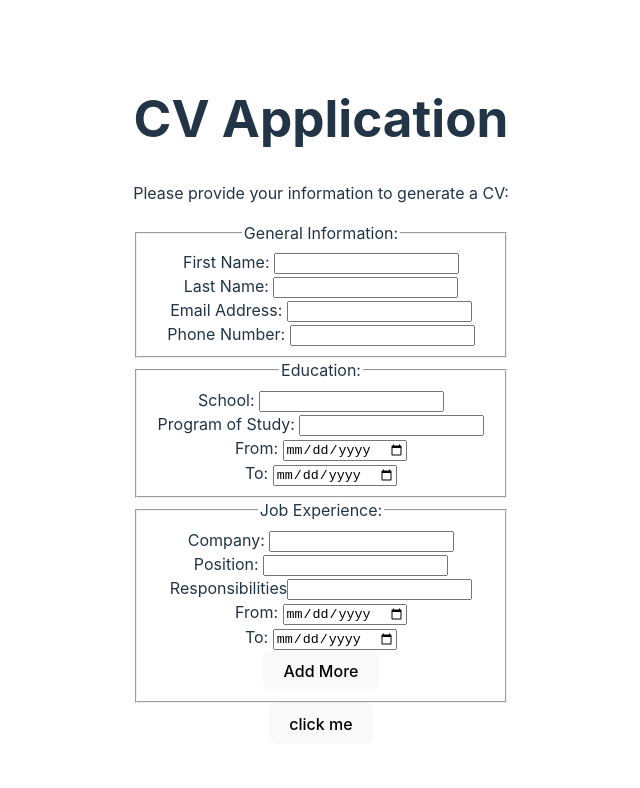
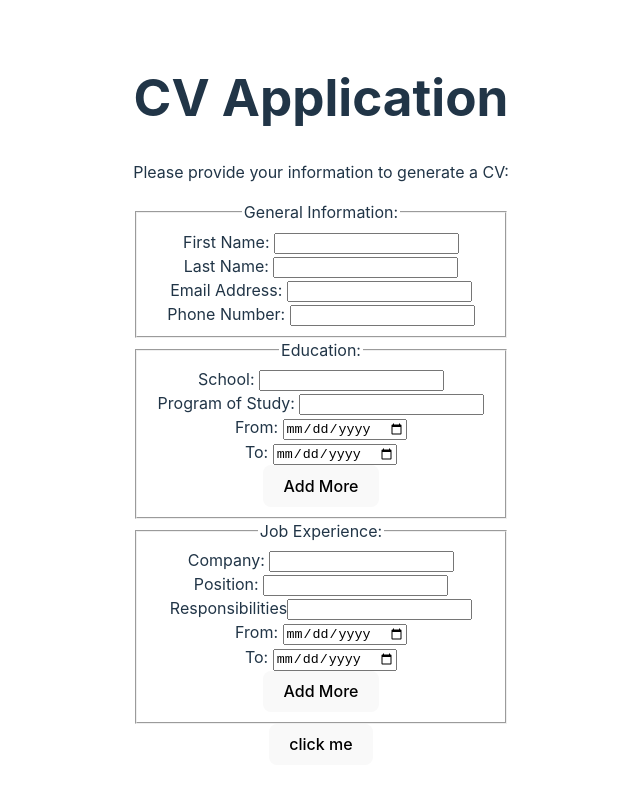
Before and after one commit to Mahyar-98/odin-cvApplication, a React (Vite) app: page / in a window 1280 px wide. Shown: the top 788 px of the page, without its empty margins (319-959 px from the left). Built offline with nearby package versions, Linux system fonts and the light colour scheme.

Commit message:
Add more functionality to the education field

```diff
--- a/src/App.jsx
+++ b/src/App.jsx
@@ -43,6 +43,7 @@ function Education() {
       <InputField name="edFrom" type="date" label="From: " />
       <br />
       <InputField name="edTo" type="date" label="To: " />
+      <br />
     </>
   );
 }
@@ -83,6 +84,19 @@ function Practical({ data, num }) {
         value={data.expTo}
       />
       <br />
+    </>
+  );
+}
+
+function EducationList({ list }) {
+  return (
+    <>
+      {Object.entries(list).map(([key, value]) => (
+        <>
+          {key === "1" ? null : <hr />}
+          <Education key={key} data={value} num={key} />
+        </>
+      ))}
     </>
   );
 }
@@ -157,7 +171,17 @@ function CVApp() {
     setIsEditing(!isEditing);
   }
 
-  function handleAdd() {
+  function handleAdd(type) {
+    if (type === "education") {
+      const nextId = Math.max(...Object.keys(formData.education)) + 1;
+      setFormData((prevFormData) => ({
+        ...prevFormData,
+        education: {
+          ...prevFormData.education,
+          [nextId]: initialEducation,
+        },
+      }));
+    } else {
       const nextId = Math.max(...Object.keys(formData.experience)) + 1;
       setFormData((prevFormData) => ({
         ...prevFormData,
@@ -166,6 +190,7 @@ function CVApp() {
           [nextId]: initialExperience,
         },
       }));
+    }
     console.log(formData);
   }
 
@@ -188,12 +213,16 @@ function CVApp() {
             <fieldset>
               <legend>Education:</legend>
 
-              <Education />
+              <EducationList list={formData.education} />
+              <button type="button" onClick={() => handleAdd("education")}>
+                {" "}
+                Add More{" "}
+              </button>
             </fieldset>
             <fieldset>
               <legend>Job Experience:</legend>
               <PracticalList list={formData.experience} />
-              <button type="button" onClick={handleAdd}>
+              <button type="button" onClick={() => handleAdd("practical")}>
                 Add More
               </button>
             </fieldset>
```
Lines whose indentation alone changed are shown as unchanged.
